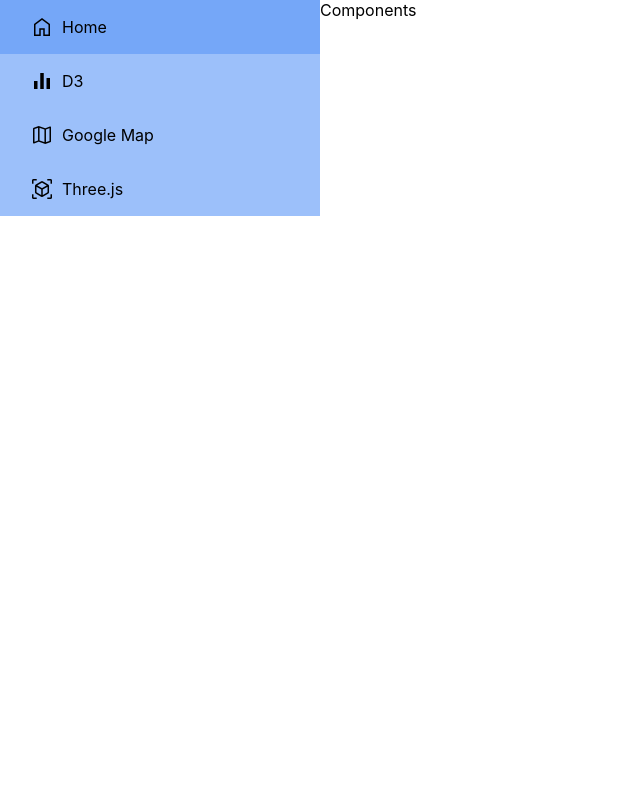
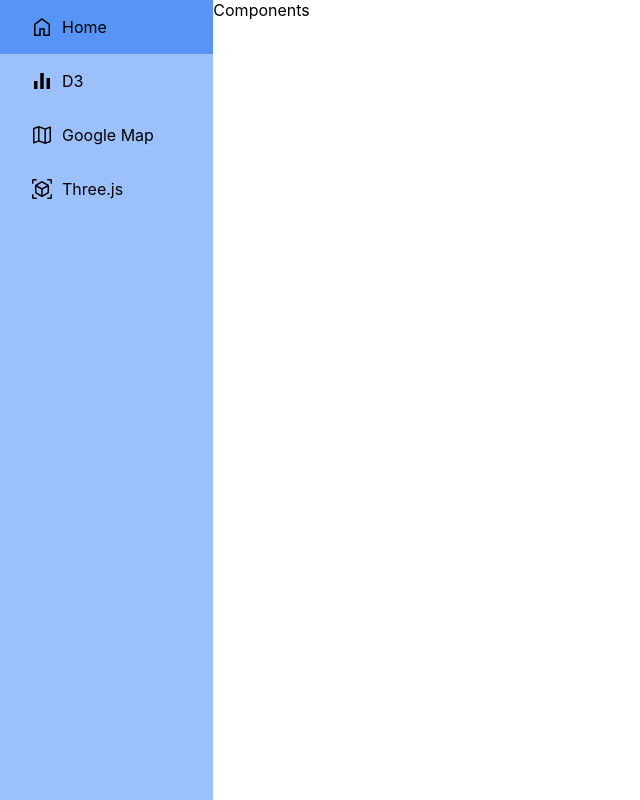
Before and after one commit to hazelGranger/component-complex, a Next.js app: page / in a window 1280 px wide. Shown: the whole page, without its empty margins (0-640 px from the left). Built offline with nearby package versions, Linux system fonts and the light colour scheme.

Commit message:
sidebar changes

```diff
--- a/components/Layout/Layout.module.css
+++ b/components/Layout/Layout.module.css
@@ -2,5 +2,5 @@
     padding: 0;
     display: grid;
     grid-template-areas: "sidebar main";
-    grid-template-columns: minmax(0,1fr) minmax(0,3fr);
+    grid-template-columns: minmax(0,1fr) minmax(0,5fr);
 }
--- a/components/Sidebar/Sidebar.module.css
+++ b/components/Sidebar/Sidebar.module.css
@@ -1,11 +1,12 @@
 .sidebar ul{
     list-style: none;
     padding-inline-start: 0;
+    min-height: 100vh;
+    background-color: rgb(59 130 246 / 50%);
 }
 
 .sidebar ul li {
     padding: 15px 30px;
-    background-color: rgb(59 130 246 / 50%);
     transition: background-color ease-in-out .3s;
 }
 
```
